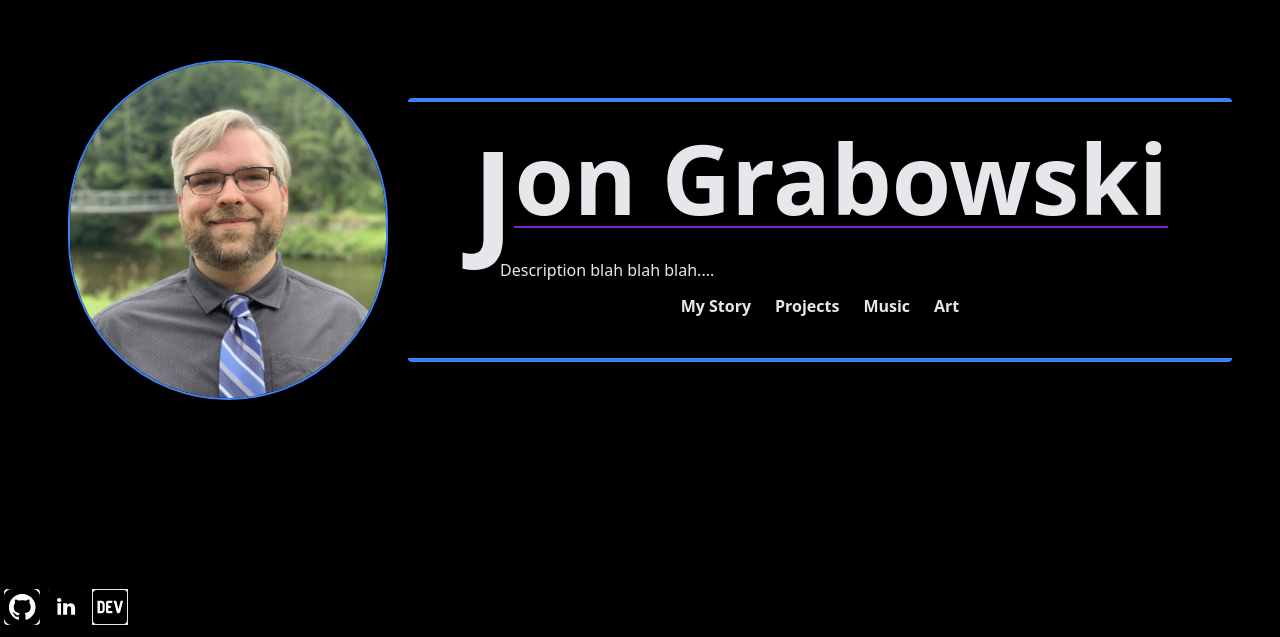
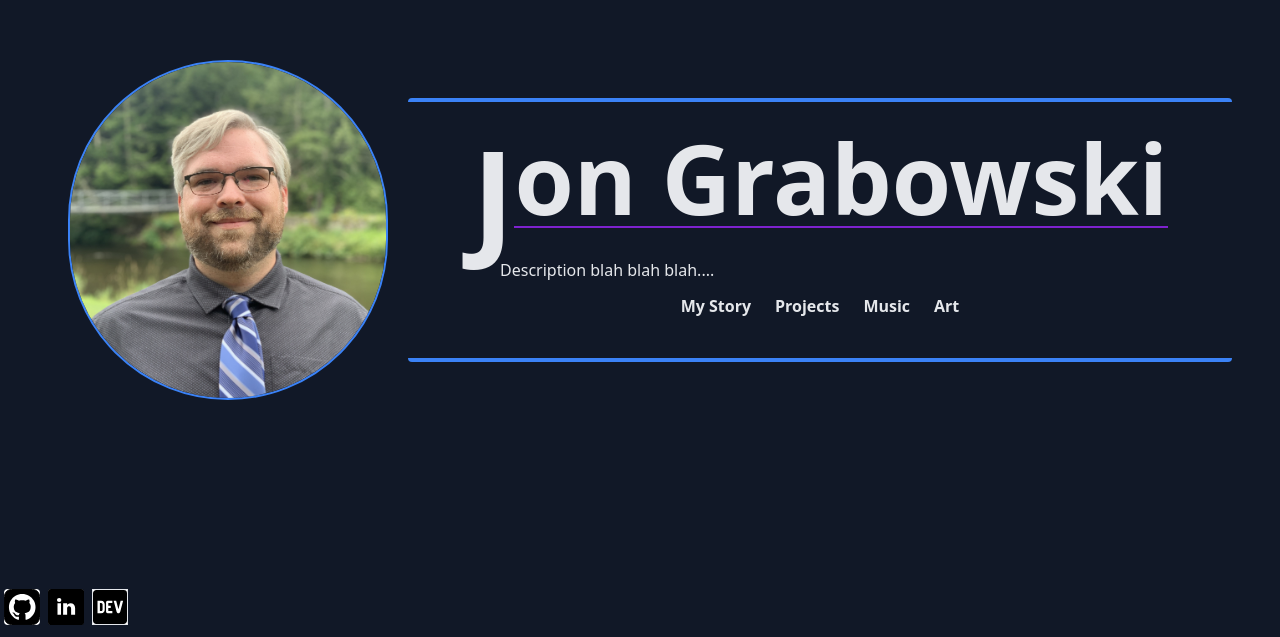
Before and after one commit to Jon-Grabowski/personal-website, a React (Create React App) app: page / in a window 1280 px wide. Shown: the part 163-800 px from the top of the page. Built offline with nearby package versions, Linux system fonts and the light colour scheme.

Commit message:
little touch ups

```diff
--- a/public/index.html
+++ b/public/index.html
@@ -6,38 +6,12 @@
     <meta name="viewport" content="width=device-width, initial-scale=1" />
     <meta name="theme-color" content="#000000" />
     <meta
-      name="description"
-      content="Web site created using create-react-app"
+      name="Jon Grabowski Personal Webiste"
+      content="A personal website developed by and for Jon Grabowski"
     />
-    <link rel="apple-touch-icon" href="%PUBLIC_URL%/logo192.png" />
-    <!--
-      manifest.json provides metadata used when your web app is installed on a
-      user's mobile device or desktop. See https://developers.google.com/web/fundamentals/web-app-manifest/
-    -->
-    <link rel="manifest" href="%PUBLIC_URL%/manifest.json" />
-    <!--
-      Notice the use of %PUBLIC_URL% in the tags above.
-      It will be replaced with the URL of the `public` folder during the build.
-      Only files inside the `public` folder can be referenced from the HTML.
-
-      Unlike "/favicon.ico" or "favicon.ico", "%PUBLIC_URL%/favicon.ico" will
-      work correctly both with client-side routing and a non-root public URL.
-      Learn how to configure a non-root public URL by running `npm run build`.
-    -->
-    <title>React App</title>
+    <title>Jon Grabowski</title>
   </head>
   <body>
-    <noscript>You need to enable JavaScript to run this app.</noscript>
     <div id="root"></div>
-    <!--
-      This HTML file is a template.
-      If you open it directly in the browser, you will see an empty page.
-
-      You can add webfonts, meta tags, or analytics to this file.
-      The build step will place the bundled scripts into the <body> tag.
-
-      To begin the development, run `npm start` or `yarn start`.
-      To create a production bundle, use `npm run build` or `yarn build`.
-    -->
   </body>
 </html>
--- a/src/App.js
+++ b/src/App.js
@@ -19,10 +19,10 @@ function App() {
 
 
     return (
-      <div className="App bg-black">
+      <div className="App bg-gray-900">
         {/* {homeLinksVisable ? null : <NavBar />} */}
         <NavBar homeLinksVisable={homeLinksVisable}/>
-        <div className='bg-black'>
+        <div className='bg-gray-900'>
           <Home setHomeLinksVisable={setHomeLinksVisable}/>
         </div>
         <MyStory />
--- a/src/components/Home.js
+++ b/src/components/Home.js
@@ -15,14 +15,14 @@ function Home({setHomeLinksVisable}) {
   return (
       <div className='md:container md:mx-auto flex items-center justify-center min-h-screen text-gray-200' id='home'>
 
-        <div className='w-80 mx-5 mb-20'>
+        <div className='w-80 mx-5 mb-20' id='home-image'>
           <img
             src="../images/IMG_1908_CROPPED.jpg"
             className='rounded-full border-2 border-blue-500'
           />
         </div>
 
-        <div className='mb-20 px-16 py-7 border-t-4 border-b-4 border-blue-500 rounded'>
+        <div className='mb-20 px-16 py-7 border-t-4 border-b-4 border-blue-500 rounded' id='home-name'>
           <div className='text-top inline-block'>
             <span className='text-9xl font-bold inline-block align-bottom'>J</span>
             <span className="text-8xl font-bold border-b-2 border-purple-700 inline-block align-top">on Grabowski</span>
--- a/src/components/NavBar.js
+++ b/src/components/NavBar.js
@@ -4,7 +4,7 @@ import { Link } from 'react-scroll'
 function NavBar({homeLinksVisable}) {
     return (
         <nav
-        className={`flex justify-between border-b border-gray-500 py-1 bg-white sticky top-0 bg-black text-gray-300 ${homeLinksVisable ? 'nav-hidden': 'nav-visible'}`}
+        className={`flex justify-between border-b border-gray-500 py-1 sticky top-0 text-gray-300 bg-gray-900 ${homeLinksVisable ? 'nav-hidden': 'nav-visible'}`}
         >
             <div>
             <Link
@@ -22,7 +22,7 @@ function NavBar({homeLinksVisable}) {
                     to="mystory"
                     spy={true}
                     smooth={true}
-                    offset={1}
+                    offset={-1}
                     duration={750} className='p-3 font-bold'>
                     My Story</Link>
                 <Link
@@ -30,7 +30,7 @@ function NavBar({homeLinksVisable}) {
                     to="projects"
                     spy={true}
                     smooth={true}
-                    offset={1}
+                    offset={-1}
                     duration={750} className='p-3 font-bold'>
                     Projects</Link>
                 <Link
@@ -38,7 +38,7 @@ function NavBar({homeLinksVisable}) {
                     to="music"
                     spy={true}
                     smooth={true}
-                    offset={1}
+                    offset={-1}
                     duration={750} className='p-3 font-bold'>
                     Music</Link>
                 <Link
--- a/src/index.css
+++ b/src/index.css
@@ -20,3 +20,28 @@ nav.nav-visible{
     transition: opacity 1.5s ease-out;
     will-change: opacity
 }
+
+#home-image{
+    animation: fadeIn;
+    animation-duration: 2s;
+    animation-timing-function: ease-in;
+}
+
+#home-name{
+    animation: fadeIn;
+    animation-duration: 2s;
+    animation-timing-function: ease-in;
+}
+@keyframes fadeIn{
+    from{
+        opacity: 0%;
+    }
+    to{
+        opacity: 100%;
+    }
+}
+
+/* @keyframes slideAndRotateLeft{
+    from{margin-left: 100%;}
+    to{margin-left: 0%}
+} */
```
